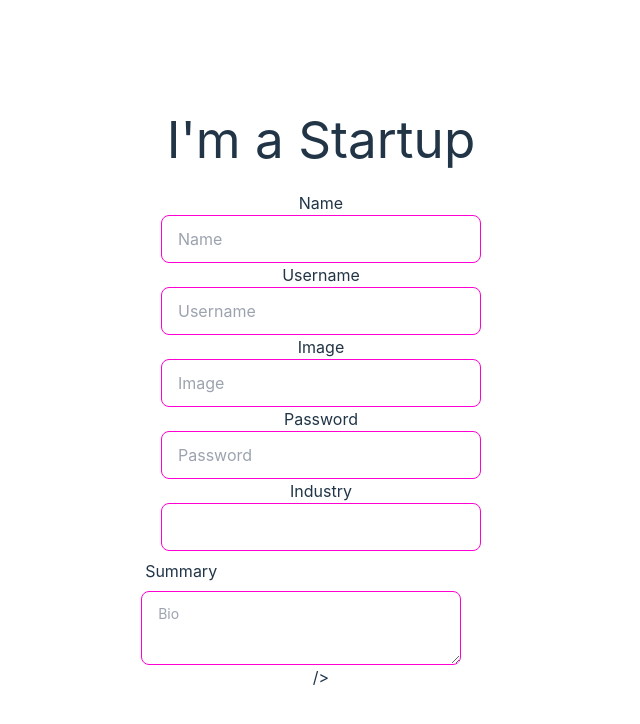
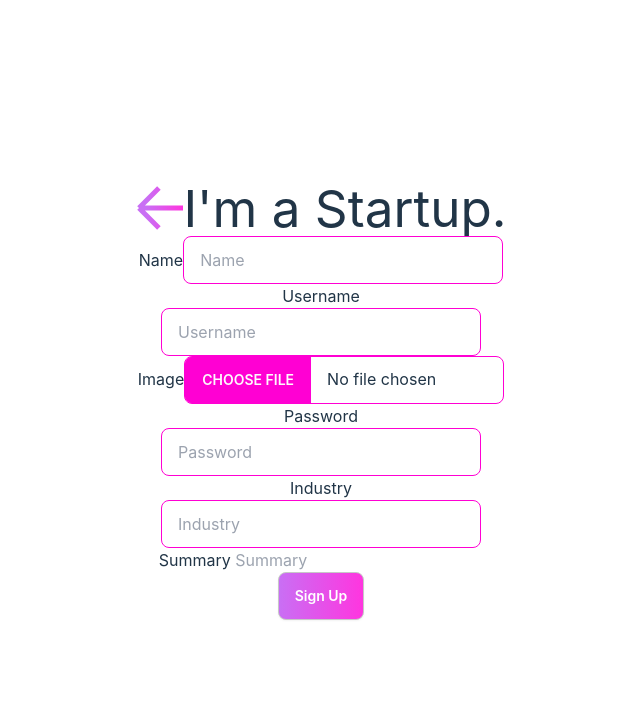
Before and after one commit to tzeyi/Imagine-Hack24, a React (Vite) app: page /register in a window 1280 px wide. Shown: the top 724 px of the page, without its empty margins (319-959 px from the left). Built offline with nearby package versions, Linux system fonts and the light colour scheme.

Commit message:
register page

```diff
--- a/src/pages/Landing.jsx
+++ b/src/pages/Landing.jsx
@@ -4,13 +4,13 @@ import { useContext } from 'react'
 import { AccessContext } from '../components/AccessContext'
 
 function Landing() {
-    const { setIsVC } = useContext(AccessContext)
+    const { updateIsVC } = useContext(AccessContext)
 
     const navigate = useNavigate()
 
     function handleVC(e) {
         e.preventDefault()
-        setIsVC(true)
+        updateIsVC(true)
         navigate('/register')
     }
 
--- a/src/pages/Register.jsx
+++ b/src/pages/Register.jsx
@@ -1,92 +1,72 @@
-import { useState } from "react";
-import MyButton from "../../components/button";
-// import { AccessContext }
-
-const PasswordErrorMessage = () => {
-    return (
-        <p className="FieldError">Password should have at least 8 characters</p>
-    );
-};
+import { useContext, useState } from "react";
+import { AccessContext } from "../components/AccessContext";
 
 function Register() {
-    const [name, setName] = useState("");
-    const [userName, setUserName] = useState("");
-    const [image, setImage] = useState("");
-    const [password, setPassword] = useState({
-        value: "",
-        isTouched: false,
-    });
-    const [industry, setIndustry] = useState("");
-    const [summary, setSummary] = useState("");
+    const {isVC} = useContext(AccessContext)
 
-    const clearForm = () => {
-        setName("");
-        setUserName("");
-        setImage("");
-        setPassword({
-            value: "",
-            isTouched: false,
-        });
-        setIndustry("");
-        setSummary("")
-    };
+    const endpoint = "https://6b38-103-145-154-250.ngrok-free.app/"
 
     const handleSubmit = (e) => {
         e.preventDefault();
-        alert("Account created!");
+        alert(`${name}, ${userName}, ${image}`);
         clearForm();
     };
 
 
     return (
-        <>
-            <h1>I'm a Startup </h1>
-            <br/>
+        <div>
+            <div className="flex">
+                <img src="arrow.svg"/>
 
-            <form onSubmit={handleSubmit}>
-                <fieldset>
+                {{isVC}
+                ? <h1>I'm a Startup. </h1>
+                : <h1> I'm a Venture Capitalist. </h1>
+                }
+            </div>
+
+            <div className="">
+                <form
+                    method="post"
+                    action={`${endpoint}/api/v1/account/create/`}
+                    enctype="multipart/form-data"
+                >
+
+                    <input type="hidden" name="type" value={isVC} required/>
+
                     <div className="Field">
-                        <label>Name</label>
+                        <label> Name</label>
                         <input
+                            type="text"
+                            name="name"
                             className="input input-bordered input-secondary w-full max-w-xs"
-                            value={name}
-                            onChange={(e) => {
-                                setName(e.target.value);
-                            }}
                             placeholder="Name"
+                            required
                         />
                     </div>
                     <div className="Field">
                         <label>Username</label>
                         <input
+                            type="text"
+                            name="username"
                             className="input input-bordered input-secondary w-full max-w-xs"
-                            value={userName}
-                            onChange={(e) => {
-                                setUserName(e.target.value);
-                            }}
                             placeholder="Username"
                         />
                     </div>
                     <div className="Field">
                         <label>Image</label>
                         <input
-                            className="input input-bordered input-secondary w-full max-w-xs"
-                            value={image}
-                            onChange={(e) => {
-                                setImage(e.target.value);
-                            }}
+                            type="file"
+                            name="file"
+                            className="file-input file-input-bordered file-input-secondary w-full max-w-xs"
                             placeholder="Image"
                         />
                     </div>
                     <div className="Field">
                         <label>Password</label>
                         <input
+                            name="password"
                             className="input input-bordered input-secondary w-full max-w-xs"
-                            value={password.value}
                             type="password"
-                            onChange={(e) => {
-                                setPassword({ ...password, value: e.target.value });
-                            }}
                             placeholder="Password"
                         />
                     </div>
@@ -94,35 +74,31 @@ function Register() {
                     <div className="Field">
                         <label> Industry </label>
                         <input
+                            type="text"
+                            name="industry"
                             className="input input-bordered input-secondary w-full max-w-xs"
-                            value={industry.value}
-                            onChange={(e) => {
-                                setIndustry(e.target.industry);
-                            }}
+                            placeholder="Industry"
                         />
                     </div>
 
-                    <label className="form-control w-full max-w-xs">
-                        <span className="label">
-                            Summary
-                        </span>
-                        <textarea className="textarea textarea-secondary" placeholder="Bio"></textarea>
+
+                    <label> Summary <label/>
+                        <input
+                            type="text"
+                            name="summary"
+                            placeholder="Summary"
+                        />
                     </label>
-{/*
-                    <MyButton
-                        // type="submit"
-                        className="btn-secondary"
-                        isPrimary={true}
-                        content="Sign Up" */}
-                    />
 
-                    {/* <button type="submit">
-                        Sign Up
-                    </button> */}
 
-                </fieldset>
-            </form>
-        </>
+                    <br/>
+                        <button
+                            type="submit"
+                            className="btn btn-active bg-gradient-to-r from-[#C96FF4] to-[#FF35DF] text-white"> Sign Up
+                        </button>
+                </form>
+            </div>
+        </div>
     );
 }
 
```
Also changed, not shown: public/arrow.svg (added).
